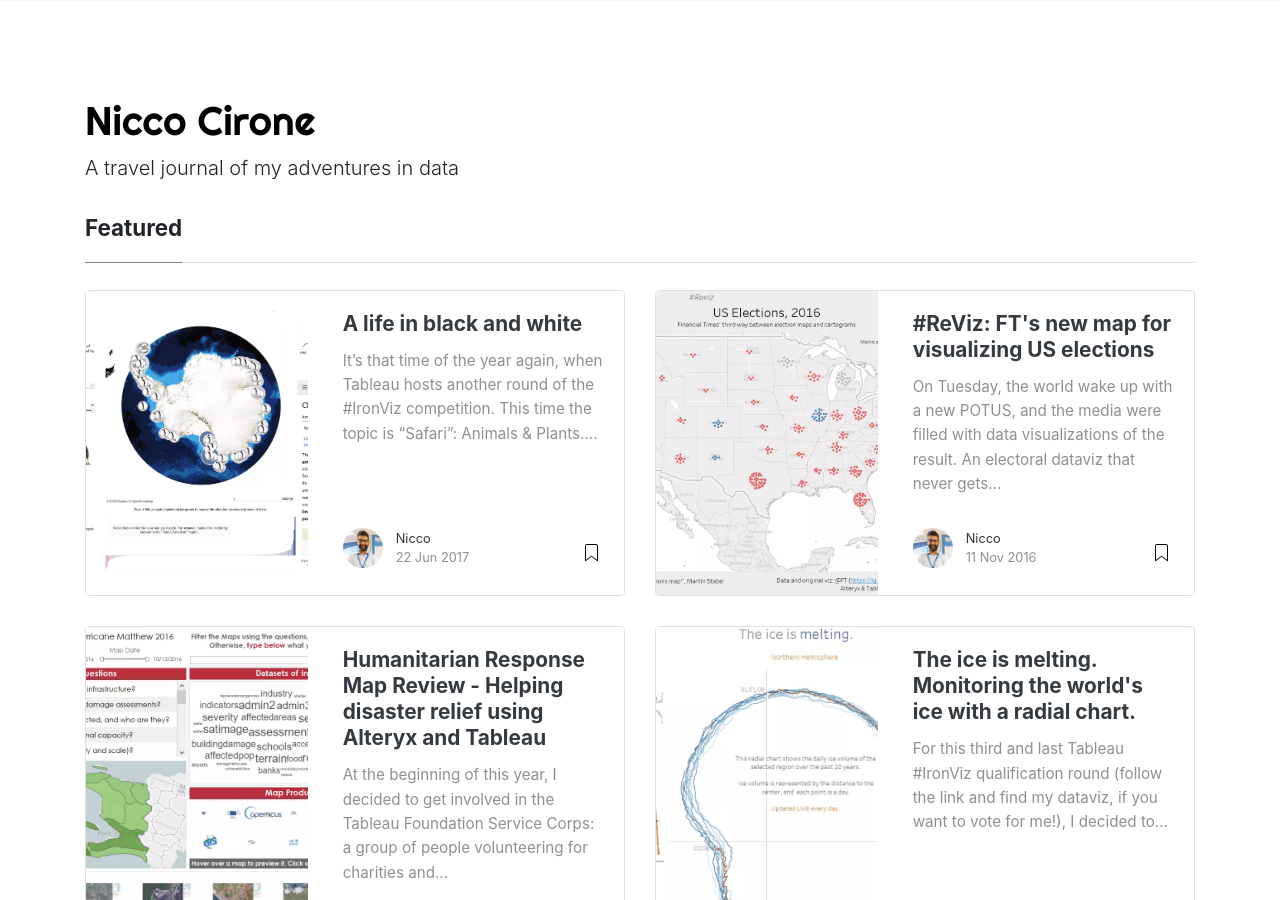
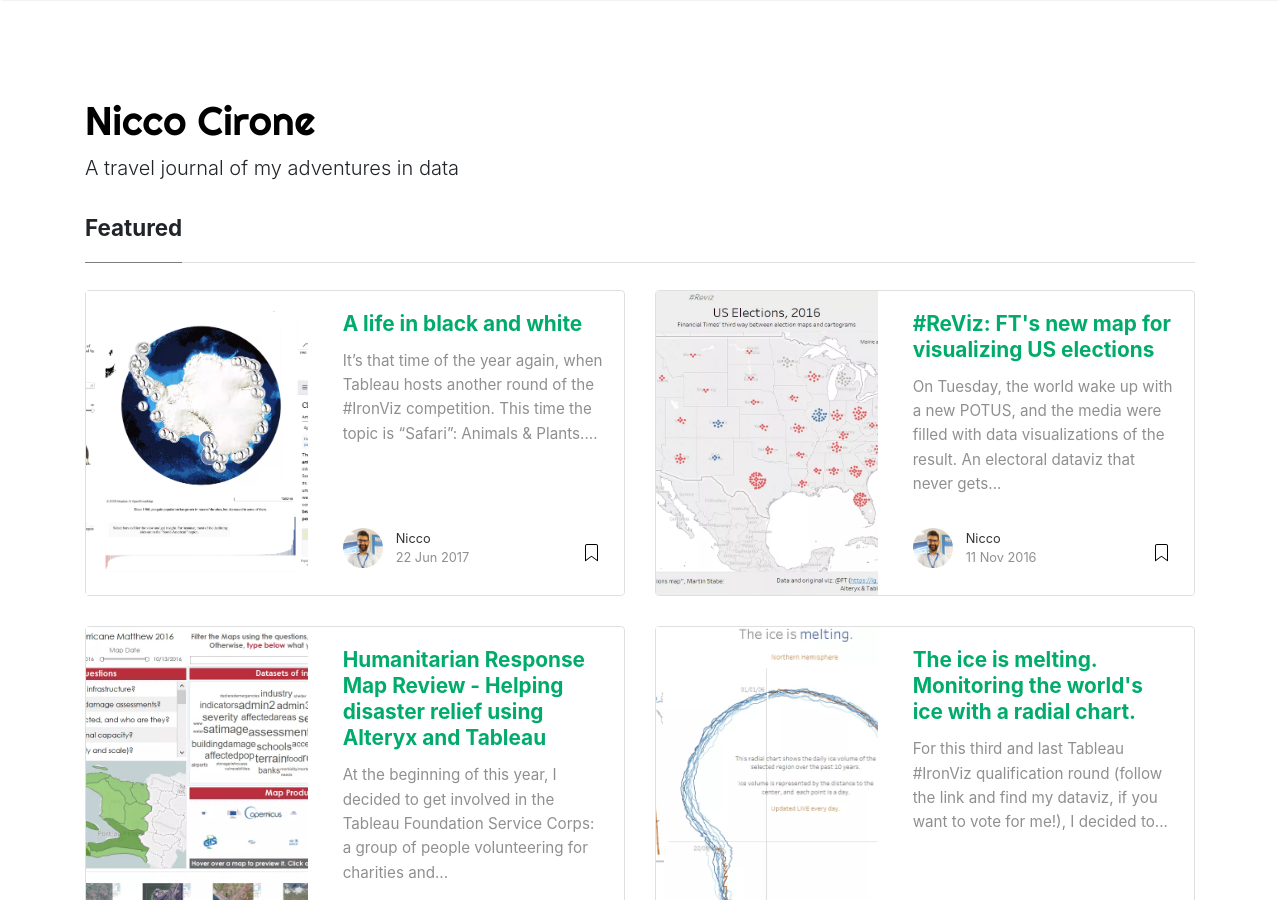
Before and after one commit to Nicco-Cirone/blog, a Jekyll site: the page built from index.html, in a window 1280 px wide and 900 px high. Built offline with Jekyll 4.4.1, drawn with Linux system fonts in a browser that asks for light colours; nearby versions of some CDN libraries; the list of posts is cut into pages by our own code.

Commit message:
Update featuredbox.html

```diff
--- a/_includes/featuredbox.html
+++ b/_includes/featuredbox.html
@@ -21,7 +21,7 @@
                     <div class="card">
                         <div class="card-body">
                             <h2 class="card-title">
-                                <a class="text-dark" href="{{ site.baseurl }}{{ post.url }}">{{ post.title }}</a>
+                                <a class="card-title-link" href="{{ site.baseurl }}{{ post.url }}">{{ post.title }}</a>
                                 {% if post.rating %}
                                 <div class="mb-2 mt-2 font-weight-normal">
                                 {% include star_rating_postbox.html %}
```
